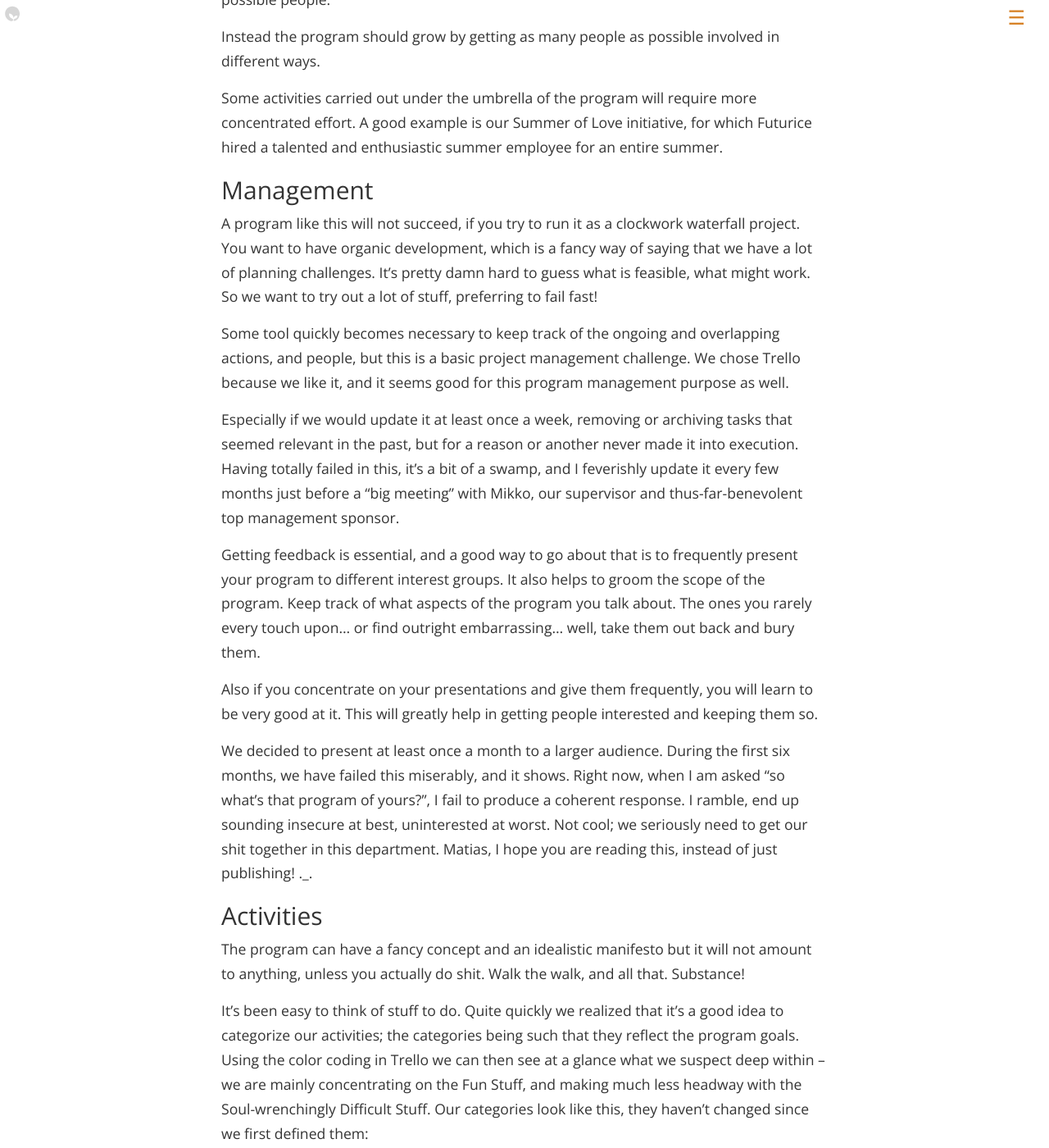
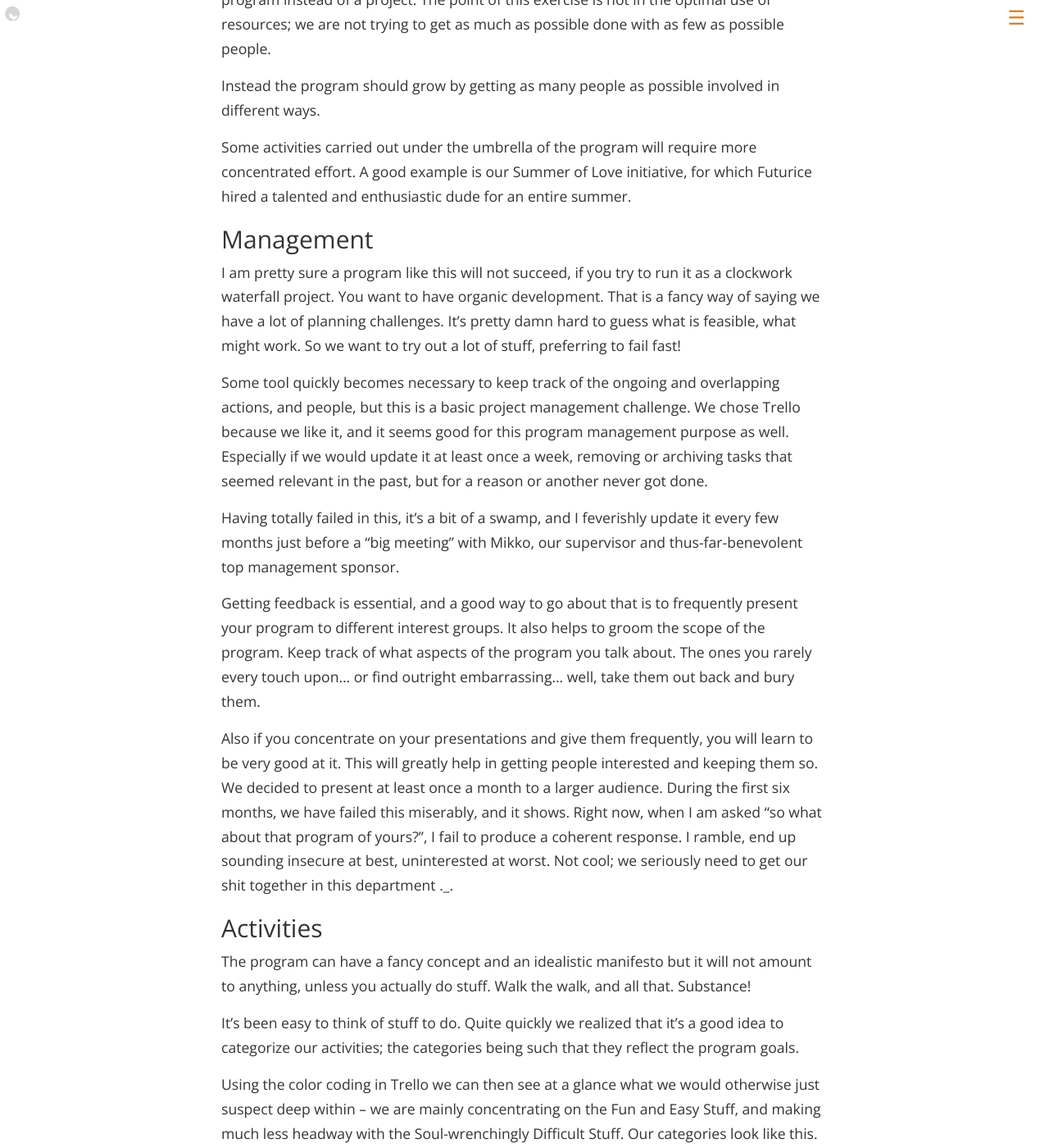
Before and after one commit to futurice/spiceprogram, a Jekyll site: the page built from how/index.html, in a window 1280 px wide and 1400 px high, scrolled down 4426 px. Shown: the whole window at 82% size. Built offline with Jekyll 4.4.1, drawn with Linux system fonts in a browser that asks for light colours; nearby versions of some CDN libraries; some of the changed text lies outside the part shown.

Commit message:
Update how.md
Added links

```diff
--- a/_includes/how.md
+++ b/_includes/how.md
@@ -16,9 +16,9 @@
 Here our motivation:
 
 * It is the right thing to do
-* Our people need to be proud of the company they work for
+* Our people need things to be proud of
 
-Yeah… I am sure we can agree that we did not over-engineer this step! The first statement should be self-evident, if you are considering a program like this. If you do not subscribe to the ideology at all, I suppose you’re reading this to get to know your enemies. Hi there!
+Yeah... I am sure you'll agree we didn't over-engineer this step! The first statement should be self-evident, if you are considering a program like this. If you do not subscribe to the ideology at all, I suppose you're reading this to get to know your enemies. Hi there! Pistols at dawn?
 
 The second statement might benefit of some background. The core business of Futurice is to develop and maintain digital services for our customers. The emphasis here lies strongly on the last words; for our customers.
 
@@ -26,57 +26,57 @@
 
 Futurice seeks and attracts ambitious and friendly people who want to be very good at what they do. Many of us dream of making the world a better place. Our daily project work may, or may not allow us this luxury. Time outside the project work is quite limited. How to help our people to do good, while respecting the business realities?
 
-Our program attempts to address this challenge, by finding ways to help our people, as part of their daily work, make the world a better place.
+Our program attempts to address this challenge by finding ways to help our people, as part of their daily work, to make the world a better place.
 
 On the obscurity of goals
 -------------------------
 
-Program goals. MEASURABLE goals! The cornerstone of any sane company development effort, surely no exceptions.
+Program goals. MEASURABLE goals! The cornerstone of any sane company development effort, surely no exceptions!
 
-Or are there? Measuring the circumference of your head is trivial, assuming you have the tools. Measuring the project team agile velocity as story points may not be easy, but it’s definitely doable, at least with some time and thought. Measuring the effect of the chosen account strategy to company revenue and growth is damn difficult, but sure, you’ll get some numbers that you can whip out in that board meeting...
+Or are there? Measuring the circumference of your head is trivial, assuming you have the tools. Measuring the project team agile velocity as story points may not be easy, but it's definitely doable, at least with some time and thought. Measuring the effect of the chosen account strategy to company revenue and growth is damn difficult, but sure, you'll get some numbers that you can whip out in that board meeting...
 
-Now, defining measurable goals for a program that is quite abstract in nature... You can spend forever on that, while frustration grows. You might end up giving up on the entire program. We got close to that point.
+Now, defining measurable goals for a program that is quite abstract in nature... You can spend forever and a half on that, while the frustration grows, shadowing your vision. You might end up giving up on the entire program. We got close to that point after the first three months.
 
-Why so abstract? Well, since the generated value (at least in the early stages of the program) is largely on how people feel about their company, not to mention the philosophical argument of this “being the right thing to do”, getting statistically solid measurements is a challenge.
+Why do I call the program abstract? Well, since the generated value (at least in the early stages of the program) is largely on how people feel about their company, not to mention the philosophical argument of this "being the right thing to do", getting any statistically solid measurements is a challenge.
 
-We did not give up on the program, but we did give up on the goal measurability – for now. Here are the goals we work towards:
+We did not give up on the program, but we did give up on the goal measurability – for now. Here are the abstract goals we work towards:
 
 * People are interested, talk about and take part in the program
 * Real contributions are achieved with people new to OSS projects
 * Our people present stuff at relevant seminars and events
 * Recruitment sees our OSS awesomeness as an attraction factor
 
-We have also identified these two to be very relevant in the future:
+We have also identified these two to likely be very relevant in the future:
 
 * We challenge other companies to establish similar programs
-* Larger companies will want our consultancy on OSS related matters
+* Other companies will request our consultancy on OSS related matters
 
-We do not claim that there could not be proper measurable goals, just admit that we are unable to define them yet. Since we are exploring new territory here and we have a general agreement that the rewards may be great, it makes sense to take some risk.
+We do not claim that there could not be proper measurable goals, just admit that we are unable and somewhat unwilling to define them yet. Since we are exploring new territory here, and we have a general agreement that the rewards may be great, it makes sense to take some risk.
 
-Budget can at least be expressed in numbers
--------------------------------------------
+The budget can at least be expressed in numbers!
+------------------------------------------------
 
-After establishing that proper ROI calculations will be in the distant future, we agreed with our sponsor that we can spend a certain amount of time (read: money) on this program during the first six months (H1/2014).
+After establishing that the proper ROI calculations will be in the (hopefully) distant future, we agreed with our top management sponsor that we can spend a certain amount of time (read: money) on this program during the first six months (H1/2014). Like so:
 
 > Effort estimate for 2014/H1: 60 work days + separately agreed extra expenses
 
 If at the end of that period we cannot make a plausible argument on how at least some of these goals have been advanced, or present alternative acceptable goals that have, oh well. Bury the program or pivot away.
 
-The 10 monthly work days cover the work of the core program team. On top of that there are plenty of extra expenses, which are negotiated case by case. For these investments measurable goals may apply, even with measurable return.
+The 10 monthly work days covers the work of the core program team. On top of that there can be plenty of extra expenses, which are negotiated case by case. For these investments measurable goals could apply; even measurable return of investment.
 
 So, how did the first six months go?
 ------------------------------------
 
-That's a mixed bag. We achieved moderate success on some goals, but fell short on others. Yet the overall feeling was that we're on the right track, so we got a six month extension to the end of the year. More information about the particulars later in this wall of text, where we discuss the activities.
+That's a mixed bag. We achieved moderate success on some goals, but fell short on others. Yet the overall feeling was that we're on the right track, so we got a six month extension to the end of the year. More information about the particulars later in this wall of text, while we touch upon the activities. Having that timeline right about here would be nice, Matias, if you're reading this?
 
 Team
 ----
 
-We started with an initial minimal line-up to get the program running. The required competence was quickly identified by the interest groups; who will the program communicate with?
+We started with an initial minimal line-up to get the program running. The required competence was identified by considering the interest groups; who will the program communicate with?
 
-We combined this with the forms of communication. While I (Teemu) sit alone in a meeting room working on this text, my colleague Matias is waving his hands at the company cafeteria, talking with a lot bunch of people.
+We combined this with the forms of communication. While I (Teemu) sit alone in a meeting room working on this text, my colleague Matias is waving his hands at the company cafeteria, talking with a whole bunch of people. This is playing to our strengths.
 
-In addition it is necessary to have someone with credibility and enthusiasm for the company strategy invested in the program.
+In addition it is necessary to have someone with credibility and enthusiasm for the company strategy on board.
 
 <div class="row text-center">
     <div class="col-sm-7">
@@ -87,37 +87,38 @@
     SPICE program kickoff team
 </div>
 
-Our initial line-up, taken from our official internal program presentation
+Our initial line-up, as it was presented in our official internal program presentation
 
-We quickly found we will need a designer to help us, and a number of people we can bounce our ideas off and see what floats. Satu helped us to design this site, before we lost her to another company ;_;
+We quickly found we will need a designer to help us. Satu helped us to design this site before we lost her to another company ;_;
 
-One clear justification for selecting a small part-time team was, from the beginning, that this is meant to be a program instead of a project. The point of the exercise is not in the optimal use of resources; we are not trying to get as much as possible done with as few as possible people.
+One justification for selecting a small part-time team is the fact that this is meant to be a program instead of a project. The point of this exercise is not in the optimal use of resources; we are not trying to get as much as possible done with as few as possible people.
 
 Instead the program should grow by getting as many people as possible involved in different ways.
 
-Some activities carried out under the umbrella of the program will require more concentrated effort. A good example is our Summer of Love initiative, for which Futurice hired a talented and enthusiastic summer employee for an entire summer.
+Some activities carried out under the umbrella of the program will require more concentrated effort. A good example is our Summer of Love initiative, for which Futurice hired a talented and enthusiastic dude for an entire summer.
 
 Management
 ----------
 
-A program like this will not succeed, if you try to run it as a clockwork waterfall project. You want to have organic development, which is a fancy way of saying that we have a lot of planning challenges. It's pretty damn hard to guess what is feasible, what might work. So we want to try out a lot of stuff, preferring to fail fast!
+I am pretty sure a program like this will not succeed, if you try to run it as a clockwork waterfall project. You want to have organic development. That is a fancy way of saying we have a lot of planning challenges. It's pretty damn hard to guess what is feasible, what might work. So we want to try out a lot of stuff, preferring to fail fast!
 
-Some tool quickly becomes necessary to keep track of the ongoing and overlapping actions, and people, but this is a basic project management challenge. We chose Trello because we like it, and it seems good for this program management purpose as well.
+Some tool quickly becomes necessary to keep track of the ongoing and overlapping actions, and people, but this is a basic project management challenge. We chose Trello because we like it, and it seems good for this program management purpose as well. Especially if we would update it at least once a week, removing or archiving tasks that seemed relevant in the past, but for a reason or another never got done.
 
-Especially if we would update it at least once a week, removing or archiving tasks that seemed relevant in the past, but for a reason or another never made it into execution. Having totally failed in this, it's a bit of a swamp, and I feverishly update it every few months just before a “big meeting” with Mikko, our supervisor and thus-far-benevolent top management sponsor.
+Having totally failed in this, it's a bit of a swamp, and I feverishly update it every few months just before a “big meeting” with Mikko, our supervisor and thus-far-benevolent top management sponsor.
 
 Getting feedback is essential, and a good way to go about that is to frequently present your program to different interest groups. It also helps to groom the scope of the program. Keep track of what aspects of the program you talk about. The ones you rarely every touch upon... or find outright embarrassing... well, take them out back and bury them.
 
-Also if you concentrate on your presentations and give them frequently, you will learn to be very good at it. This will greatly help in getting people interested and keeping them so.
-
-We decided to present at least once a month to a larger audience. During the first six months, we have failed this miserably, and it shows. Right now, when I am asked "so what’s that program of yours?", I fail to produce a coherent response. I ramble, end up sounding insecure at best, uninterested at worst. Not cool; we seriously need to get our shit together in this department. Matias, I hope you are reading this, instead of just publishing! ._.
+Also if you concentrate on your presentations and give them frequently, you will learn to be very good at it. This will greatly help in getting people interested and keeping them so. We decided to present at least once a month to a larger audience. During the first six months, we have failed this miserably, and it shows. Right now, when I am asked "so what about that program of yours?", I fail to produce a coherent response. I ramble, end up sounding insecure at best, uninterested at worst. Not cool; we seriously need to get our shit together in this department ._.
 
 Activities
 ----------
 
-The program can have a fancy concept and an idealistic manifesto but it will not amount to anything, unless you actually do shit. Walk the walk, and all that. Substance!
+The program can have a fancy concept and an idealistic manifesto but it will not amount to anything, unless you actually do stuff. Walk the walk, and all that. Substance!
 
-It’s been easy to think of stuff to do. Quite quickly we realized that it’s a good idea to categorize our activities; the categories being such that they reflect the program goals. Using the color coding in Trello we can then see at a glance what we suspect deep within – we are mainly concentrating on the Fun Stuff, and making much less headway with the Soul-wrenchingly Difficult Stuff. Our categories look like this, they haven’t changed since we first defined them:
+It's been easy to think of stuff to do. Quite quickly we realized that it's a good idea to categorize our activities; the categories being such that they reflect the program goals.
+
+Using the color coding in Trello we can then see at a glance what we would otherwise just suspect deep within – we are mainly concentrating on the Fun and Easy Stuff, and making much less headway with the Soul-wrenchingly Difficult Stuff.
+Our categories look like this. They haven't changed since we first defined them:
 
 <div class="row text-center">
     <div class="col-sm-7">
@@ -128,21 +129,23 @@
     Base categories for all program activities
 </div>
 
-The categories are perhaps not self-evident, so here goes, with actual example activities. Check the program timeline to get an understanding on the whole.
+The categories are perhaps not self-evident so here goes, with actual example activities. Check the yet non-existent program timeline (MATIAS!!) to get a better understanding of the whole.
 
 **Social Impact**
 
-Summer of Love was our sub-program for publishing our fancy internal tools and services. Futurice has done quite a bit of internal development to make working efficient and fun. These we want to share. You can read more on Summer of Love at [LINK]
+Summer of Love was our sub-program for publishing our fancy internal tools and services. Futurice has done quite a bit of internal development to make working efficient and fun. These we want to share. You can read more on Summer of Love at [http://www.spiceprogram.org/summer-of-love/](http://www.spiceprogram.org/summer-of-love/ "Summer of Love").
 
 **Fun and games**
 
-We brewed a Free Beer variant. That's a beer with an open source recipe. The original Free Beer initiative can be found at [LINK]. Our endeavour has been documented at [LINK].
+We brewed a Free Beer variant. That's a beer with an open source recipe. The original Free Beer initiative can be found at [LINK]. Our endeavour has been documented at [http://www.spiceprogram.org/freebeer/](http://www.spiceprogram.org/freebeer/ "Free Beer").
 
 **Education**
 
-Some time ago Futurice created apps for Ruisrock, a large rock festival held annually in Finland. They were paid for by Fonecta Oy, a Finnish online media company. Fonecta kindly allowed us to open source the apps. We arranged a hackathon where students from several universities helped us transform the apps to be fit for publishing. More information can be found at [LINK]
+Some time ago Futurice created apps for Ruisrock, a large rock festival held annually in Finland. They were paid for by Fonecta Oy, a Finnish online media company. Fonecta kindly allowed us to open source the apps. We arranged a hackathon where students from several universities helped us transform the apps to be fit for publishing.
 
-Creating this site might count as an education activity, at least we educate ourselves. Hopefully there's useful information for others as well!
+Here's a good read, a blog post by the 'customer' from the festival organization: The project can be found here [http://blog.futurice.com/designing-a-festival-app-a-hackathon-experience/](http://blog.futurice.com/designing-a-festival-app-a-hackathon-experience "Designing a festival app – a hackathon experience")
+
+Creating this site might count as an education activity, at least we have learned a lot. Hopefully there's useful information for others as well.
 
 **Networking and Collaboration**
 
```
Also changed, not shown: other parts of _includes/how.md (+4 -5 lines).
